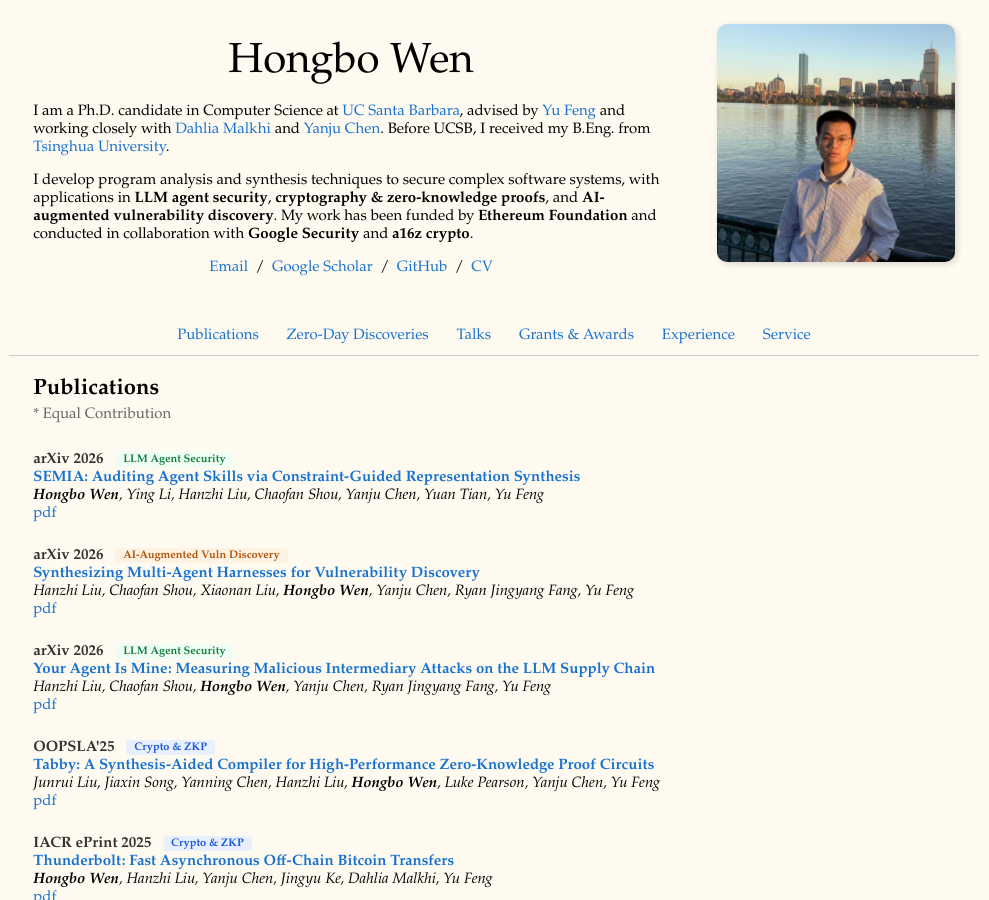
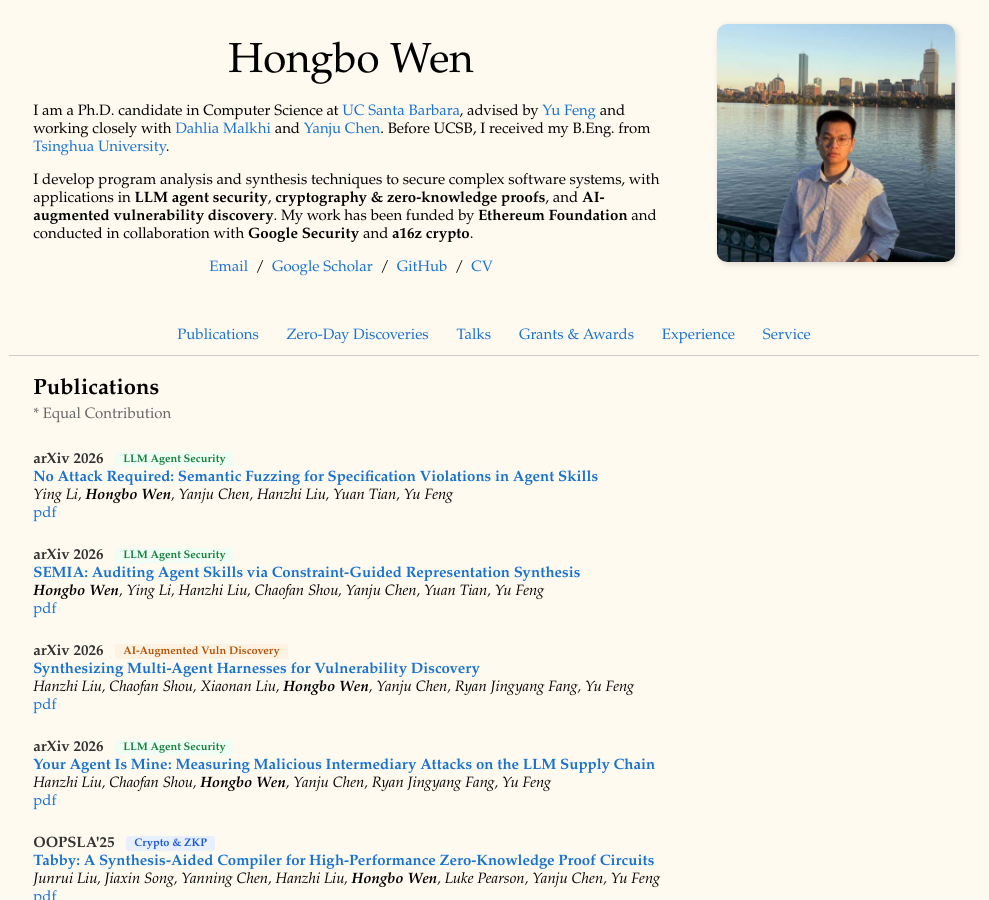
Before and after one commit to whbjzzwjxq/whbjzzwjxq.github.io, a Jekyll site: the page built from _posts/2025-01-28-USENIX_AEC.markdown, in a window 1280 px wide and 900 px high. Shown: the whole window, without its empty margins (146-1135 px from the left). Built offline with Jekyll 4.4.1, drawn with Linux system fonts in a browser that asks for light colours.

Commit message:
add Sefz paper
Co-Authored-By: Claude Opus 4.7 (1M context) <noreply@anthropic.com>

```diff
--- a/_layouts/default.html
+++ b/_layouts/default.html
@@ -71,6 +71,22 @@
           </tr>
         </table>
         <table style="width:100%;border:0;border-spacing:0;border-collapse:separate;margin-right:auto;margin-left:auto;">
+          <!-- Sefz (arXiv 2026) -->
+          <tr>
+            <td style="padding:12px 2.5%;width:75%;vertical-align:middle">
+              <span class="pub-venue">arXiv 2026</span>
+              <span class="label label-agent">LLM Agent Security</span><br>
+              <a href="https://arxiv.org/abs/2605.13044">
+                <papertitle>No Attack Required: Semantic Fuzzing for Specification Violations in Agent Skills</papertitle>
+              </a><br>
+              <span class="pub-authors">Ying Li, <b>Hongbo Wen</b>, Yanju Chen, Hanzhi Liu, Yuan Tian, Yu Feng</span><br>
+              <span class="pub-links">
+                <a href="/pdfs/26_ARXIV_Sefz.pdf">pdf</a>
+              </span>
+            </td>
+            <td style="padding:8px 2.5%;width:25%;vertical-align:middle;min-width:100px">
+            </td>
+          </tr>
           <!-- SEMIA (2026) -->
           <tr>
             <td style="padding:12px 2.5%;width:75%;vertical-align:middle">
```
Also changed, not shown: 1 other file.
